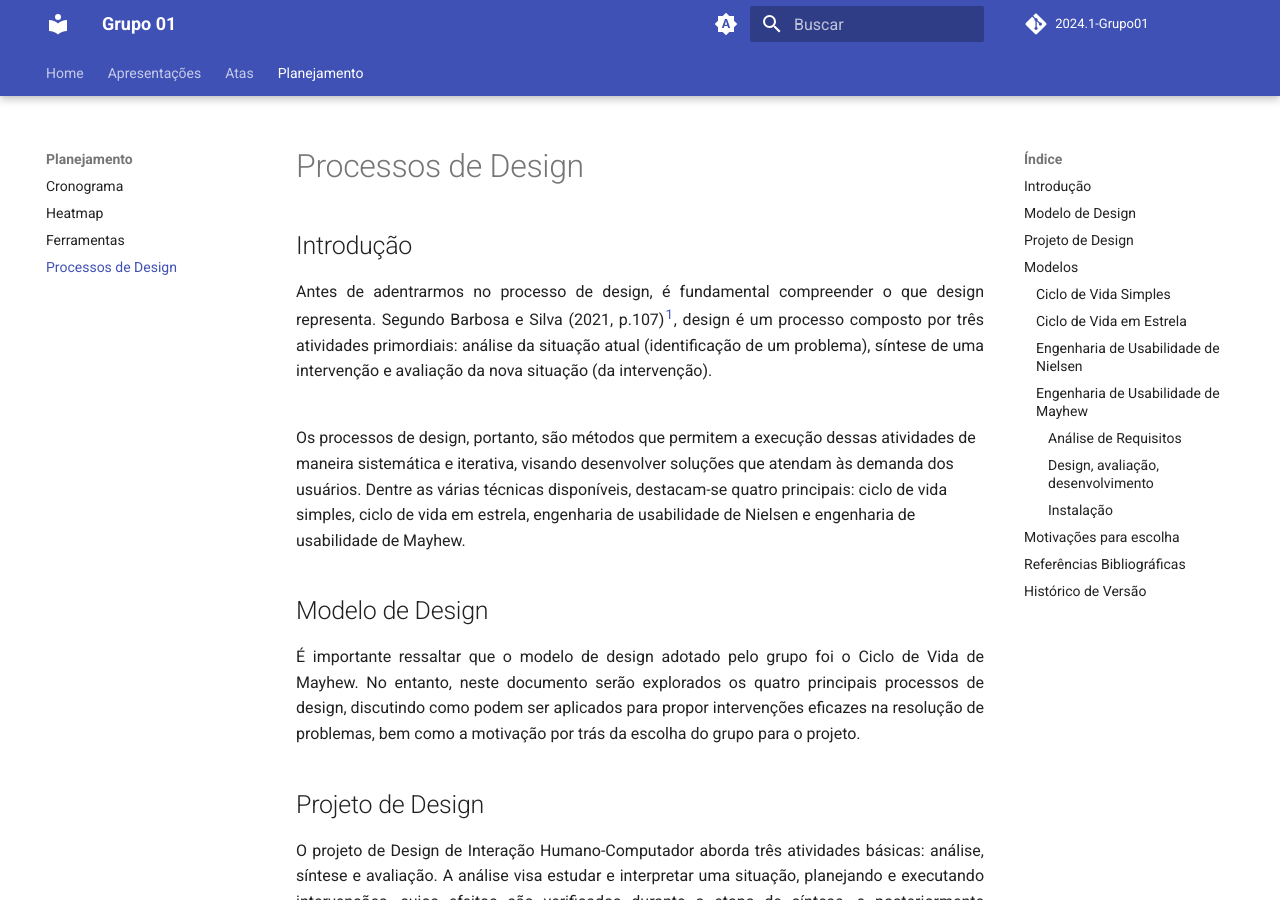
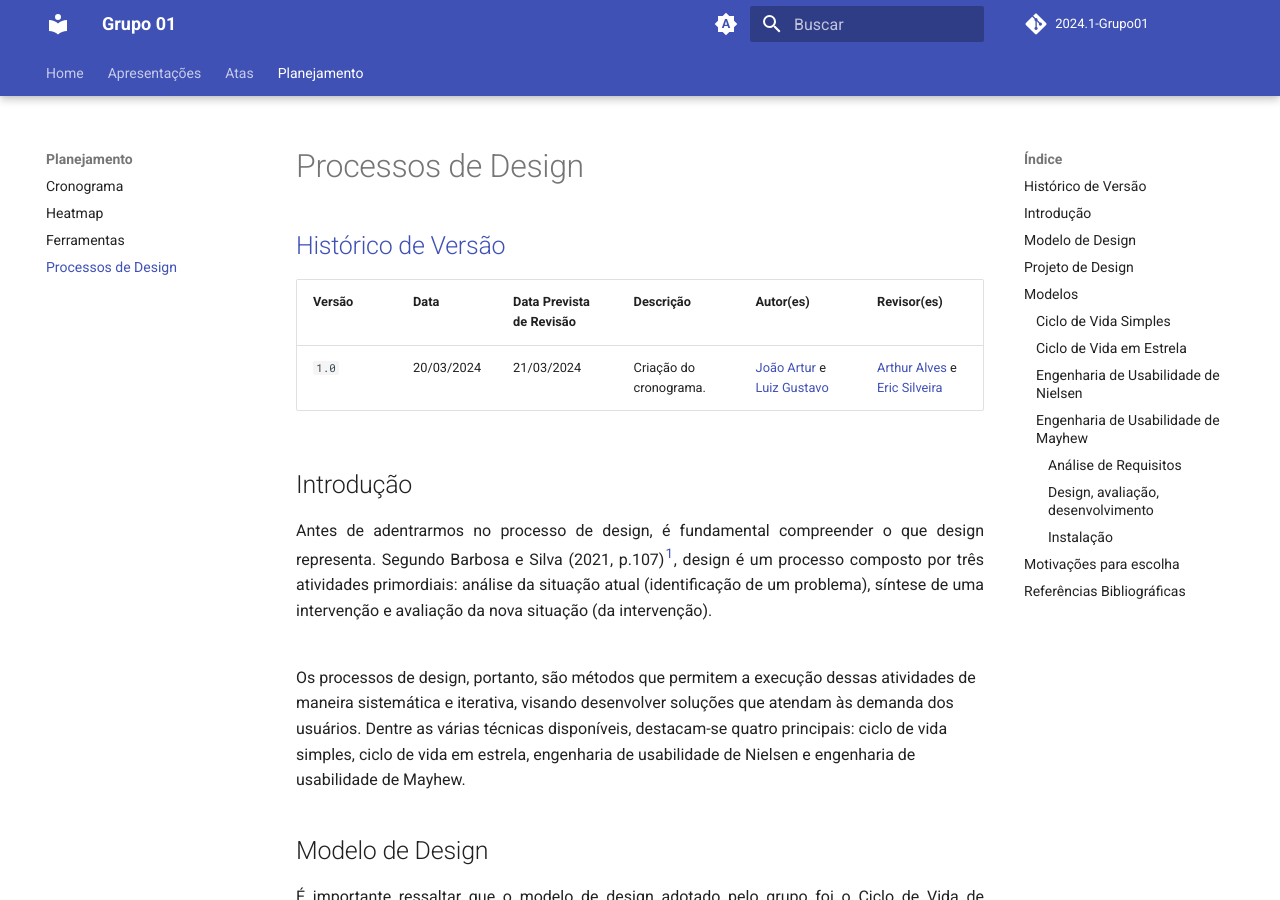
Before and after one commit to LuizGust4vo/2024.1-CD-MOJ-IHC, an MkDocs documentation site: the page built from docs/planejamento/processosDesign.md, in a window 1280 px wide and 900 px high. Built offline with MkDocs 1.6.1 and Material for MkDocs 9.7.7, drawn with Linux system fonts in a browser that asks for light colours; comment, search, counter and statistics services are not loaded; the version menu is left out; some of the changed text lies outside the part shown.

Commit message:
Padronizando Histórico de versão

```diff
--- a/docs/apresentacao/apresentacao1.md
+++ b/docs/apresentacao/apresentacao1.md
@@ -7,6 +7,6 @@ O propósito desta página é hospedar o vídeo da apresentação da Primeira En
 
 ## Histórico de versão
 
-| Versão| Data | Descrição  | Autor(es)  | Revisor(es) |
-| ------- | ------ | ------- | -------- | -------- |
-| `1.0` | | | | |
+| Versão | Data    | Data Prevista de Revisão  | Descrição      | Autor(es)   | Revisor(es)     |
+| ------- | ------ | ------- | -------- | -------- | -------- |
+| `1.0` | | | | | |
--- a/docs/atas/ata01.md
+++ b/docs/atas/ata01.md
@@ -1,6 +1,12 @@
 # Ata da reunião de IHC do dia 25/03
 
-## 1. Data, Horário, Duração e Local
+## 1. Histórico de Versão
+
+| Versão | Data | Data Prevista de Revisão | Descrição | Autor(es) | Revisor(es) |
+| - | - | - | - | - | - |
+| `1.0` | 25/03/2024 | 26/03/2024 | Criação da Ata da Reunião | [Luiz Gustavo](https://github.com/LuizGust4vo) | [Eric Silveira](https://github.com/ericbky) |
+
+## 2. Data, Horário, Duração e Local
 
 As informações sobre data, horário, duração e local estão detalhadas a seguir:
 - Data: 25/03/2024
--- a/docs/planejamento/processosDesign.md
+++ b/docs/planejamento/processosDesign.md
@@ -1,4 +1,10 @@
 # Processos de Design
+
+## <a>Histórico de Versão</a>
+
+| Versão| Data | Data Prevista de Revisão| Descrição  | Autor(es)  | Revisor(es) |
+| ------- | ------ | ------ | ------- | -------- | -------- |
+| `1.0` | 20/03/2024 | 21/03/2024 | Criação do cronograma. | [João Artur](https://github.com/joao-artl) e [Luiz Gustavo](https://github.com/LuizGust4vo) | [Arthur Alves](https://github.com/Arthrok) e [Eric Silveira](https://github.com/ericbky) |
 
 ## Introdução
 
```
Also changed, not shown: other parts of docs/atas/ata01.md (+3 -9 lines), other parts of docs/planejamento/processosDesign.md (+0 -6 lines), docs/planejamento/cronograma.md (+6 -6 lines), docs/planejamento/ferramentas.md (+6 -0 lines), docs/planejamento/heatmap.md (+1 -1 lines).
